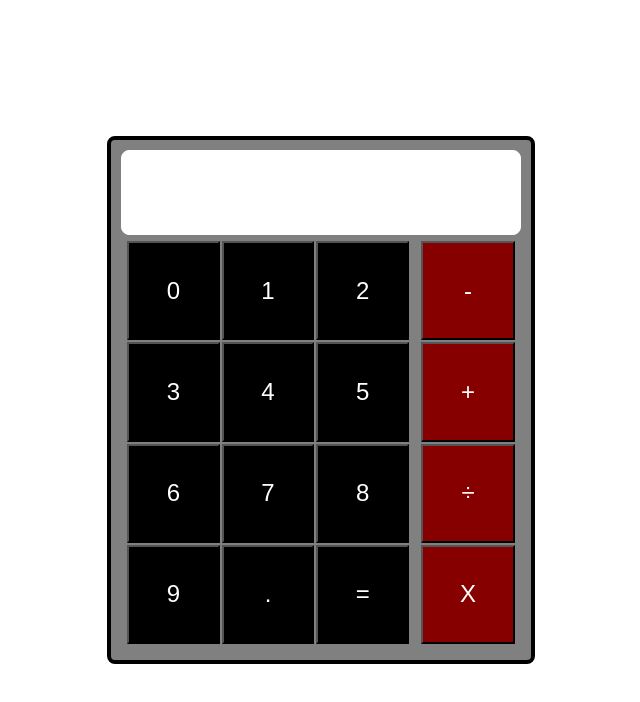
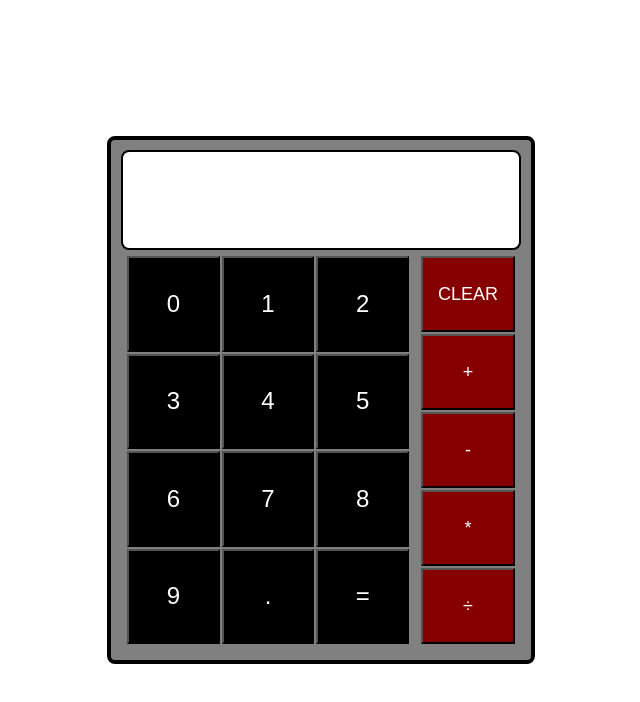
Before and after one commit to CarlosEduardoMdO/Calculator, a plain HTML site: page index.html in a window 1280 px wide. Shown: the whole page, without its empty margins (319-959 px from the left). Drawn offline with Linux system fonts and the light colour scheme.

Commit message:
Funções para Operar os números inseridos e atualizar o valor no display da calculadora adicionados ao projeto.

```diff
--- a/index.html
+++ b/index.html
@@ -12,11 +12,57 @@
         </div>
         <div class="keyboard-container">
             <div class="numbers-keyboard">
+                <button class="number-key">0</button>
+                <button class="number-key">1</button>
+                <button class="number-key">2</button>
+                <button class="number-key">3</button>
+                <button class="number-key">4</button>
+                <button class="number-key">5</button>
+                <button class="number-key">6</button>
+                <button class="number-key">7</button>
+                <button class="number-key">8</button>
+                <button class="number-key">9</button>
+                <button class="number-key">.</button>
+                <button class="operate-key">=</button>
             </div>
             <div class="operations-keyboard">
+                <button class="operation-key" id="clearKey">CLEAR</button>
+                <button class="operation-key">+</button>
+                <button class="operation-key">-</button>
+                <button class="operation-key">*</button>
+                <button class="operation-key">÷</button>
             </div>
         </div>
     </div>
+    <script>
+        const screen        = document.getElementById('screen');
+        const clearKey      = document.getElementById('clearKey');
+        const numberKeys    = Array.from(document.getElementsByClassName('number-key'));
+        const operationKeys = Array.from(document.getElementsByClassName('operation-key'));
+        const operateKey    = Array.from(document.getElementsByClassName('operate-key'));
+
+        screen.textContent = '';
+
+        numberKeys.forEach(element => {
+            element.addEventListener(
+                'click', event => addKeyToScreen(event.target, 'num')
+            );
+        });
+
+        operationKeys.forEach(element => {
+            element.addEventListener(
+                'click', event => addKeyToScreen(event.target, 'ope')
+            );
+        });
+
+        operateKey[0].addEventListener(
+            'click', () => operate()
+        );
+
+        clearKey.addEventListener(
+            'click', () => screen.textContent = ''
+        );
+    </script>
     <script src="script.js"></script>
 </body>
 </html>
--- a/script.js
+++ b/script.js
@@ -1,99 +1,71 @@
-function addition (a , b)
+function add (a , b)
 {
     return Number(a) + Number(b);
 }
 
-function subtraction (a , b)
+function subtract (a , b)
 {
     return Number(a) - Number(b);
 }
 
-function multiplication (a , b)
+function multiply (a , b)
 {
     return Number(a) * Number(b);
 }
 
-function division (a , b)
+function divide (a , b)
 {
-    if(b == 0) return alert('Error: Division by zero');
+    if (b === 0)
+    {
+        throw new Error("Division by zero is not allowed");
+    }
 
-    return Number(a) / Number(b);
+    return a / b;
 }
 
-function operate(operation, num1, num2)
+function operate()
 {
-    switch (operation) {
+    const currentText   = screen.textContent.split(' ');
+    const operation     = currentText[1];
+    const num1          = currentText[0];
+    const num2          = currentText[2];
+
+    switch (operation)
+    {
         case '+':
-
+            screen.textContent = add(num1 , num2);
         break;
 
         case '-':
-
-        break;
-
-        case '/':
-
+            screen.textContent = subtract(num1 , num2);
         break;
 
         case '*':
+            screen.textContent = multiply(num1 , num2);
+        break;
 
+        case '÷':
+            screen.textContent = divide(num1 , num2);
+        break;
+
+        default:
+          return alert('Erro: Operação Inválida.');
         break;
     }
 }
 
-function addKeyToScreen (target)
+function addKeyToScreen (target, type)
 {
-    const num       = Number(target.textContent);
+    if(type == 'num')
+    {
+        const num = target.textContent == '.' ? target.textContent : Number(target.textContent);
 
-    if(typeof num !== 'number' || isNaN(num)) return alert('Não é um valor numérico, insira um valor válido.');
+        screen.textContent = screen.textContent + num;
 
-    const screen    = document.getElementById('screen');
+    } else if(type == 'ope') {
 
-    screen.textContent = screen.textContent + num;
+        const operation    = target.textContent;
+
+        screen.textContent = screen.textContent + ' ' + operation + ' ';
+    }
 }
-
-function NumberKey(keyNumber)
-{
-    const button = document.createElement('button');
-
-    button.textContent              = keyNumber;
-    button.className                = 'number-key';
-    button.style.backgroundColor    = 'black';
-    button.style.color              = 'white';
-    button.style.fontSize           = '24px';
-    button.addEventListener(
-        'click', event => addKeyToScreen(event.target)
-    );
-
-    return button;
-}
-
-function OperationKey(keyOperation)
-{
-    const button = document.createElement('button');
-
-    button.textContent              = keyOperation;
-    button.className                = 'operation-key';
-    button.style.backgroundColor    = '#870000';
-    button.style.color              = 'white';
-    button.style.fontSize           = '24px';
-
-    return button;
-}
-
-const numberKeyContainer    = document.getElementsByClassName('numbers-keyboard');
-const operationKeyContainer = document.getElementsByClassName('operations-keyboard');
-const operations            = ['-', '+', '÷', 'X'];
-const history               = [];
-
-for(i = 0; i <= 9; i++)
-{
-    numberKeyContainer[0].appendChild(NumberKey(i));
-}
-
-numberKeyContainer[0].appendChild(NumberKey('.'));
-numberKeyContainer[0].appendChild(NumberKey('='));
-
-operations.forEach(element => {
-    operationKeyContainer[0].appendChild(OperationKey(element))
-});
--- a/styles.css
+++ b/styles.css
@@ -24,9 +24,14 @@ html, body
 
 .screen
 {
-    border: solid white 1px;
+    display: flex;
+    border: solid black 2px;
+    padding: 8px;
     border-radius: 8px;
     background-color: white;
+    align-items: center;
+    justify-content: end;
+    font-size:        32px;
     flex: 1;
 }
 
@@ -56,12 +61,27 @@ html, body
 
 .number-key
 {
-    box-sizing: border-box;
-    flex: 1 1 25%;
+    box-sizing:         border-box;
+    flex:               1 1 25%;
+    background-color:   black;
+    color:              white;
+    font-size:          24px;
+}
+
+.operate-key
+{
+    box-sizing:         border-box;
+    flex:               1 1 25%;
+    background-color:   black;
+    color:              white;
+    font-size:          24px;
 }
 
 .operation-key
 {
-    box-sizing: border-box;
-    flex: 1 1 0;
+    box-sizing:       border-box;
+    flex:             1 1 0;
+    background-color:#870000;
+    color:           #ffffff;
+    font-size:        18px;
 }
```
